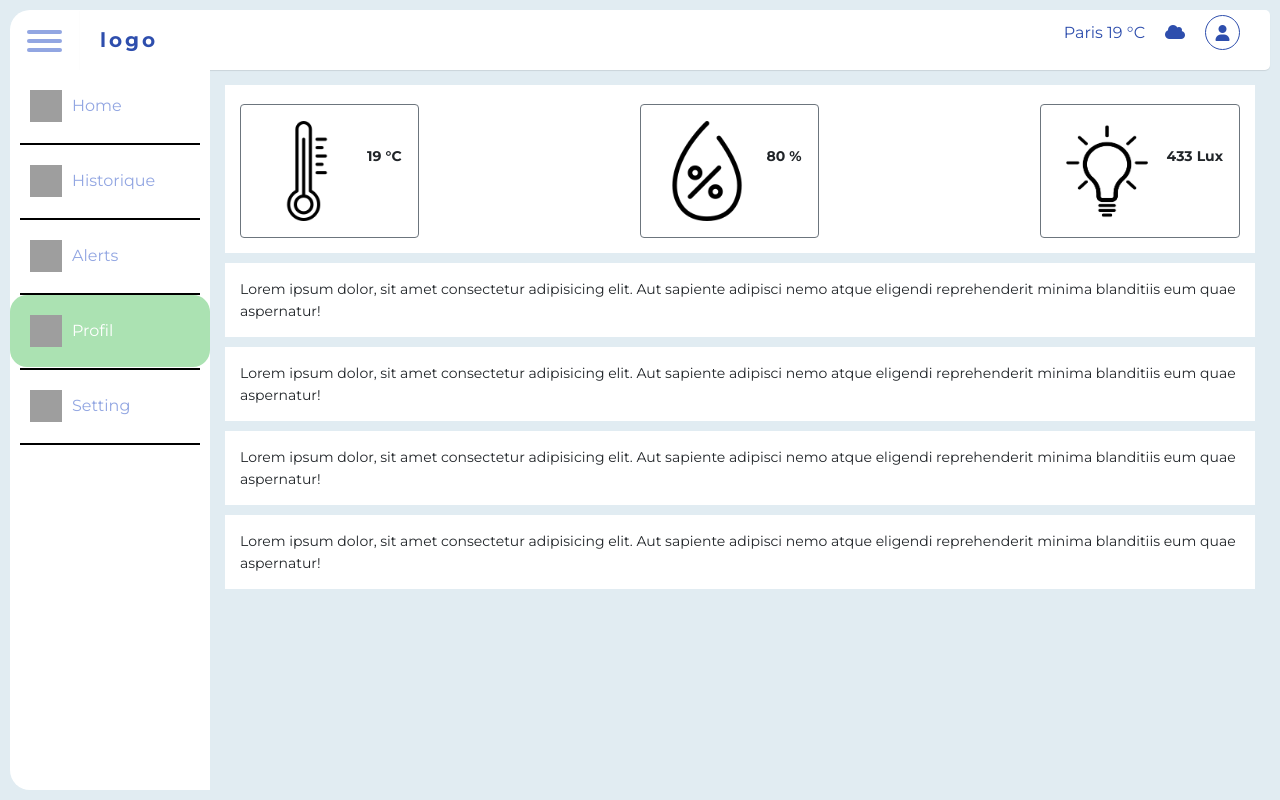
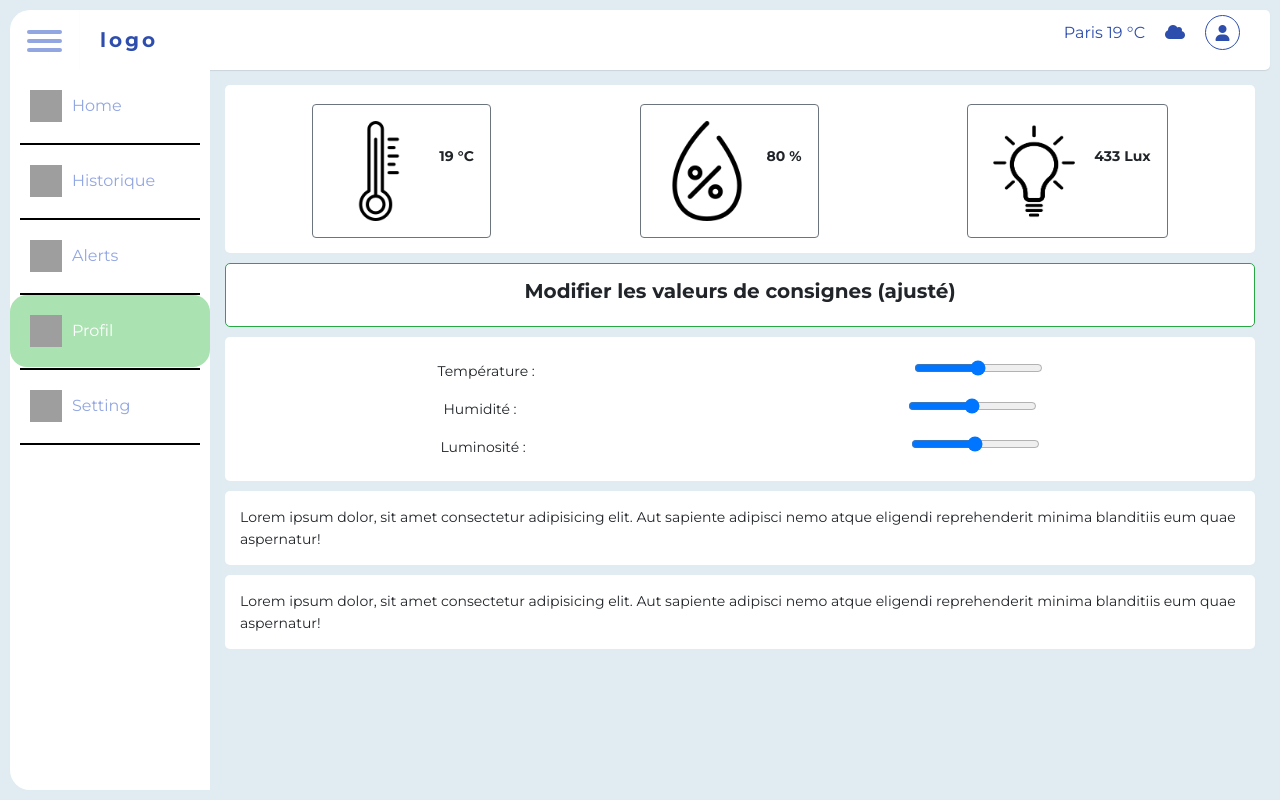
Before and after one commit to abdelkarim-jouidri/B-BHome, a PHP site: page /azize.html in a window 1280 px wide. Run offline with PHP 8.4, Linux system fonts and the light colour scheme; some libraries are stand-ins or nearby versions; grey boxes are pictures that could not be loaded.

Commit message:
second commit

```diff
--- a/azize.css
+++ b/azize.css
@@ -194,6 +194,7 @@ body{
   padding: 15px;
   font-size: 14px;
   line-height: 22px;
+  border-radius: 5px;
 }
 
 .wrapper.collapse .sidebar{
--- a/azize.html
+++ b/azize.html
@@ -92,7 +92,7 @@
 
     <div class="main_container d-flex flex-column">
       <!-- les 3 logos -->
-      <div class="item d-flex flex-wrap justify-content-between  align-item-center">
+      <div class="item d-flex flex-wrap justify-content-around  align-item-center">
           <!-- 1 logo -->
           <div class="first-logo  border border-secondary rounded  p-3 mt-1 mr-1 d-flex justify-content-between align-item-center">
 
@@ -133,13 +133,30 @@
 
       </div>
 
-      <div class="item">
-        Lorem ipsum dolor, sit amet consectetur adipisicing elit. Aut sapiente adipisci nemo atque eligendi
-        reprehenderit minima blanditiis eum quae aspernatur!
+      <div class="item text-center  border border-success ">
+        <h5 class="font-weight-bold">Modifier les valeurs de consignes (ajusté)</h5>
       </div>
-      <div class="item">
-        Lorem ipsum dolor, sit amet consectetur adipisicing elit. Aut sapiente adipisci nemo atque eligendi
-        reprehenderit minima blanditiis eum quae aspernatur!
+      <div class=" item">
+      <div class="température p-2 d-flex justify-content-around align-item-center">
+          <div>Température : </div>
+          <div class="range">
+            <input type="range" class="form-range" id="customRange1" />
+          </div>
+      </div>
+      <div class="humidite p-2 d-flex justify-content-around align-item-center">
+        <div>Humidité : </div>
+        <div class="range">
+          <input type="range" class="form-range" id="customRange1" />
+        </div>
+
+      </div>
+      <div class="luminosite p-2 d-flex justify-content-around align-item-center">
+        <div>Luminosité : </div>
+        <div class="range">
+          <input type="range" class="form-range" id="customRange1" />
+        </div>
+
+      </div>
       </div>
       <div class="item">
         Lorem ipsum dolor, sit amet consectetur adipisicing elit. Aut sapiente adipisci nemo atque eligendi
```
Also changed, not shown: slide.png (added).
